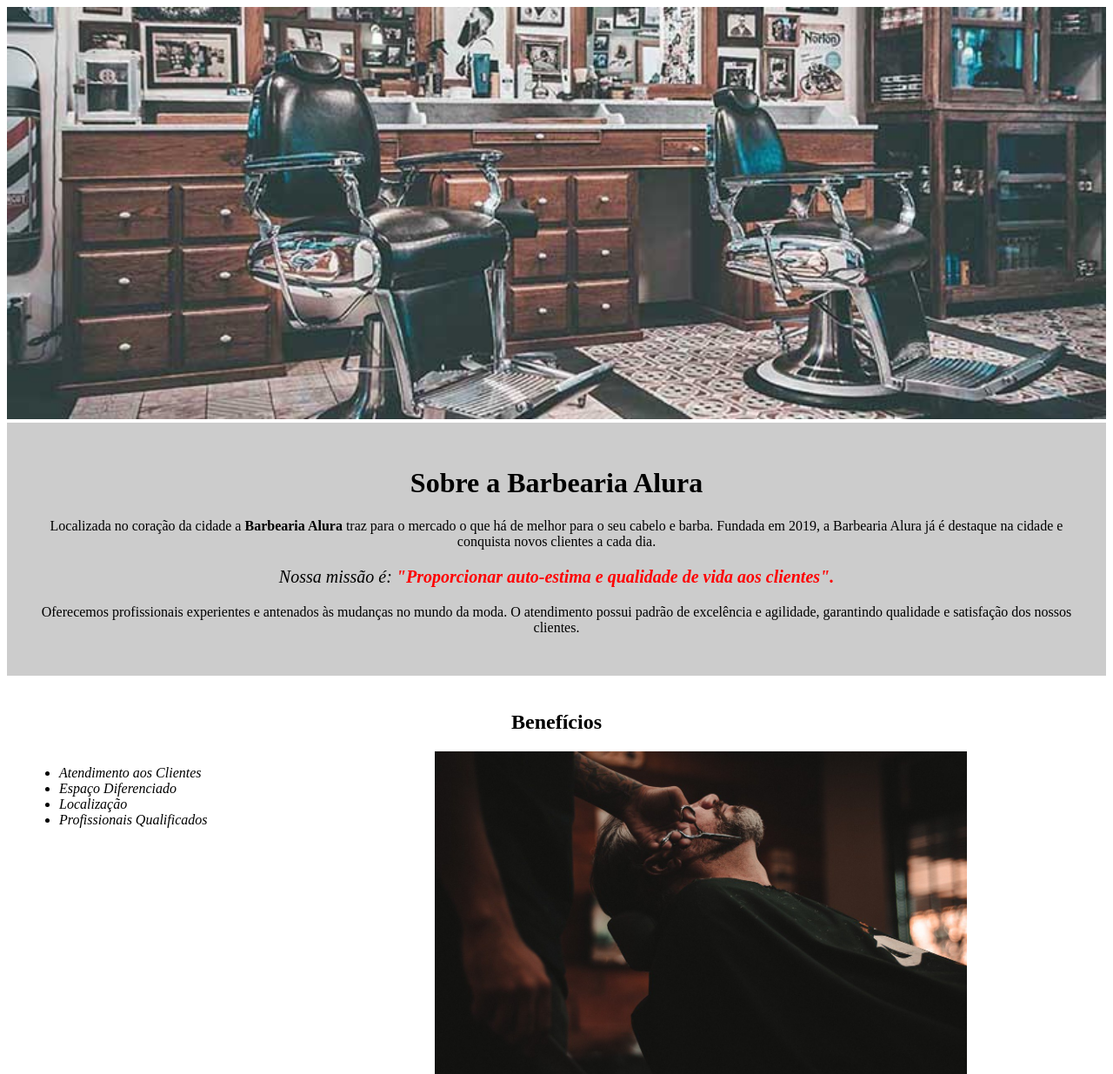
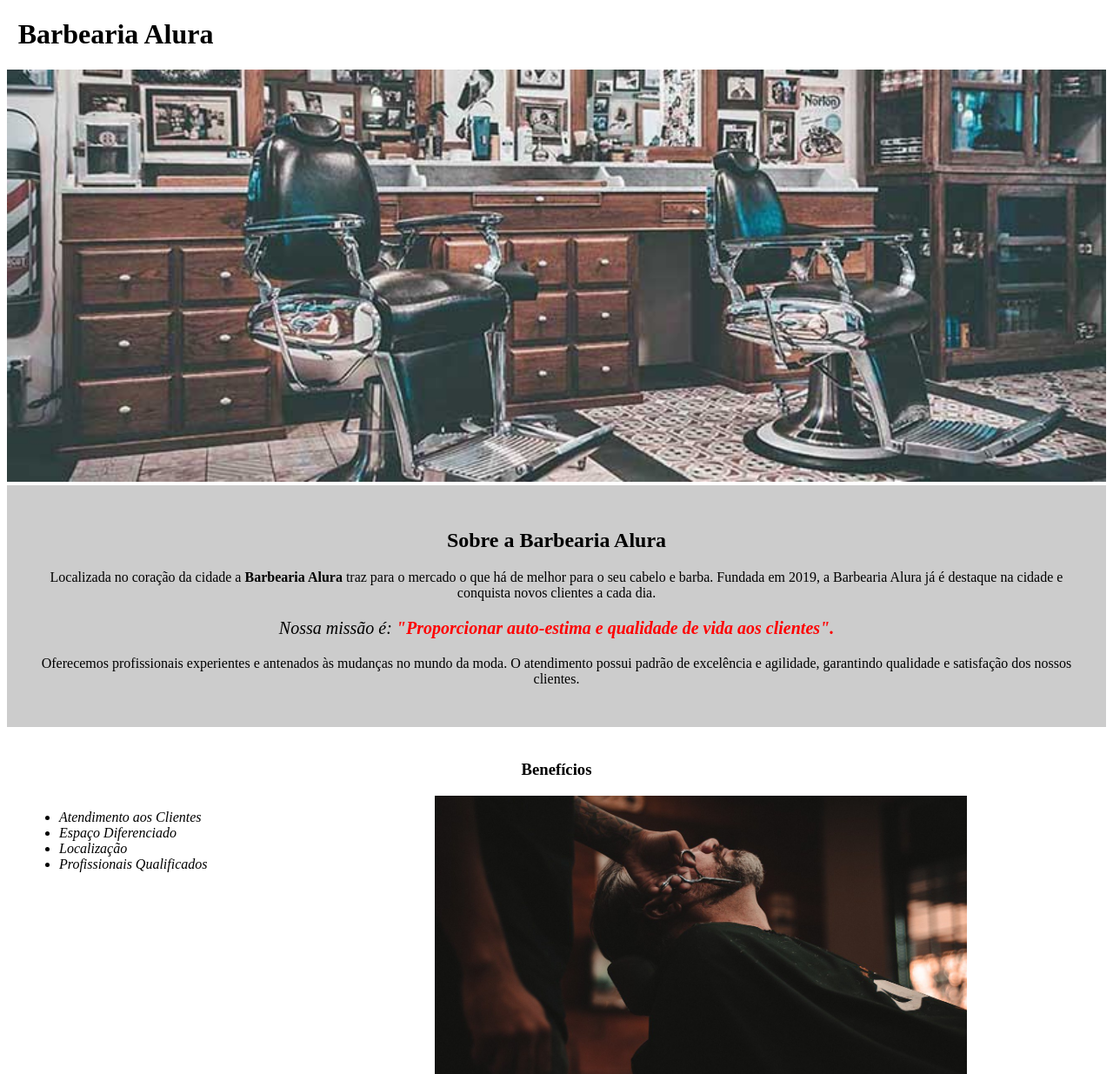
Before and after one commit to hiagopinacio/alura-html5-css3-Parte-1, a plain HTML site: page index.html in a window 1280 px wide. Shown: the top 1235 px of the page at 87% size. Drawn offline with Linux system fonts and the light colour scheme.

Commit message:
aula 6 concluida

```diff
--- a/index.html
+++ b/index.html
@@ -6,11 +6,14 @@
     <link rel="stylesheet" href="style.css">
 </head>
 <body>
+    <header>
+        <h1 class="titulo-principal">Barbearia Alura</h1>
+    </header>
 
     <img id="banner" src="banner.jpg">
 
     <div class="principal">
-        <h1>Sobre a Barbearia Alura</h1>
+        <h2 class="titulo-centralizado">Sobre a Barbearia Alura</h1>
         <p>Localizada no coração da cidade a <strong>Barbearia Alura</strong> traz para o mercado
         o que há de melhor para o seu cabelo e barba. Fundada em 2019,
         a Barbearia Alura já é destaque na cidade e conquista novos clientes a cada dia. </p>
@@ -22,7 +25,7 @@
     </div>
 
     <div class="beneficios">
-        <h2>Benefícios</h2>
+        <h3 class="titulo-centralizado">Benefícios</h2>
 
         <ul class="lista">
             <li class="itens">Atendimento aos Clientes</li>
--- a/style.css
+++ b/style.css
@@ -10,7 +10,11 @@ body {
     width: 100%
 }
 
-h1 {
+.titulo-principal {
+    margin-left: 1%;
+}
+
+.titulo-centralizado {
     text-align: center
 }
 
@@ -32,10 +36,6 @@ em strong {
     background: #ffffff;
 }
 
-h2 {
-   text-align: center;
-}
-
 .lista{
     display: inline-block;
     vertical-align: top;
```
